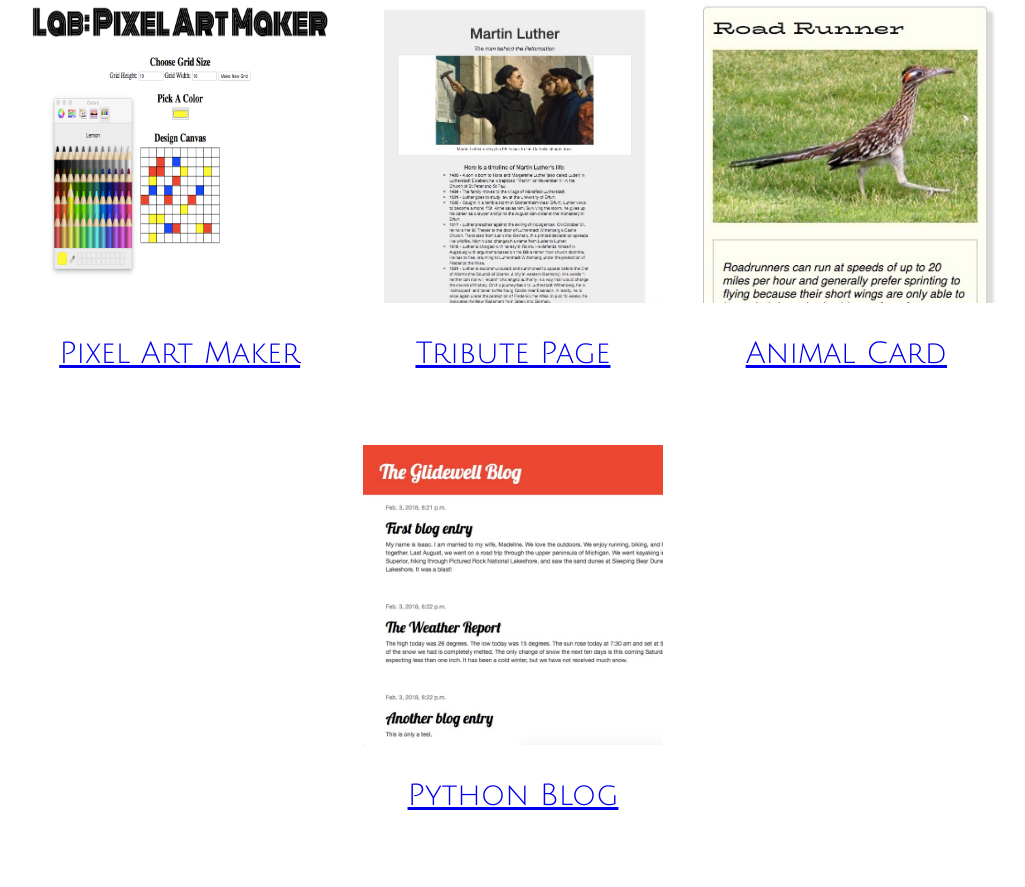
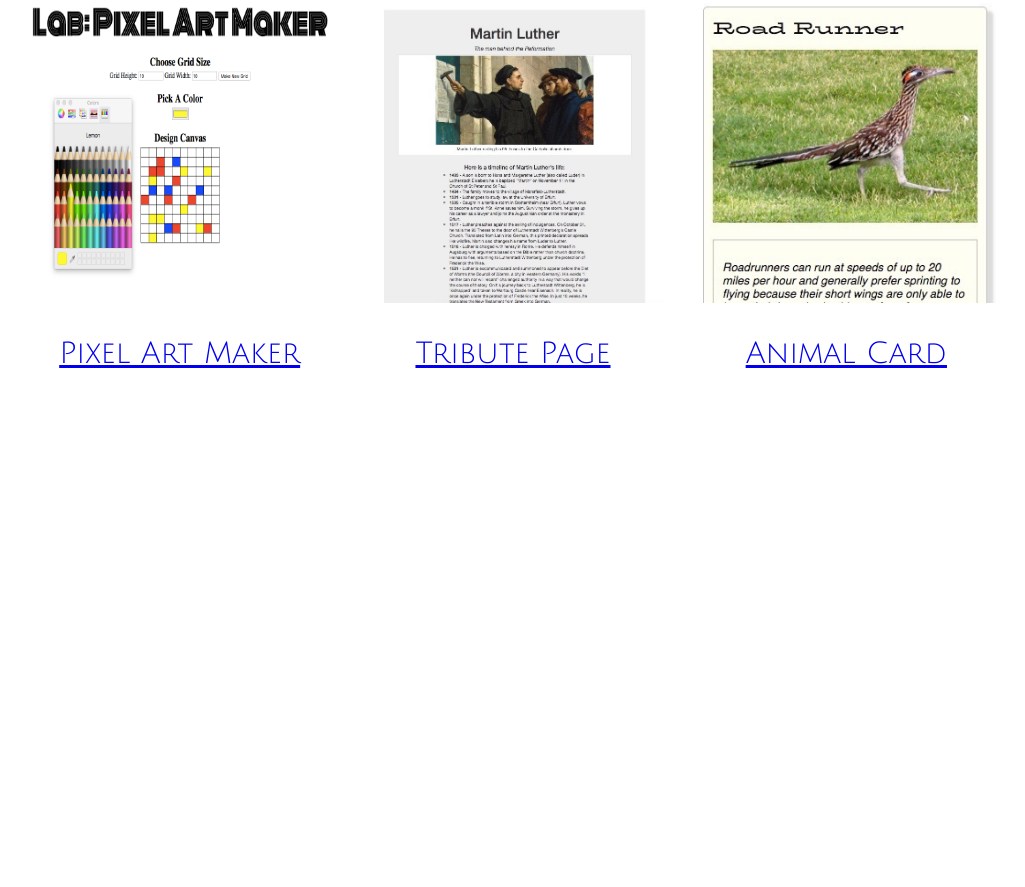
Before and after one commit to isaacglide/isaacglide.github.io, a plain HTML site: page index.html in a window 1280 px wide. Shown: the part 1602-2489 px from the top of the page, without its empty margins (127-1152 px from the left). After the commit the page ends 2047 px from the top, so only its background shows below. Drawn offline with Linux system fonts and the light colour scheme.

Commit message:
Remove Python Blog

```diff
--- a/index.html
+++ b/index.html
@@ -66,12 +66,6 @@
             <a class="link-padding" href="https://codepen.io/isaacglide/pen/ddBvjZ" target="_blank">Animal Card</a>
           </div>
         </div>
-        <div class="my-work">
-          <img class="work-pic" src="blog.jpg" alt="picture of my python blog">
-          <div class="work-links">
-            <a class="link-padding" href="http://isaacglide.pythonanywhere.com/" target="_blank">Python Blog</a>
-          </div>
-        </div>
       </section>
     </main>
   </body>
```
Also changed, not shown: blog.jpg (deleted).
